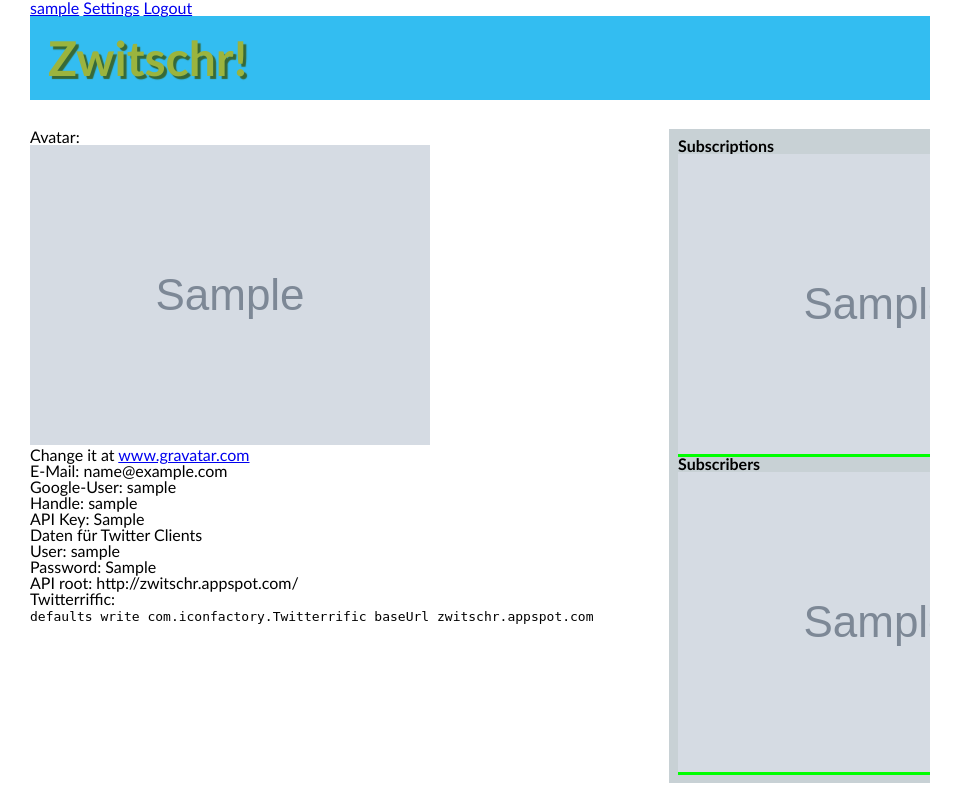
After one commit to mdornseif/Zwitschr, a Python web app: template templates/settings.html in a window 1280 px wide. The commit adds this page. Shown: the whole page, without its empty margins (0-963 px from the left). Run offline with Jinja, Linux system fonts and the light colour scheme; the template is opened without the code that fills it: most values are stand-ins (such as "Sample title", 1, 10 or a date in 2020); grey boxes marked "Sample" are stand-in pictures; some libraries are stand-ins or nearby versions.

Commit message:
settings page added

```diff
--- a/models.py
+++ b/models.py
@@ -101,6 +101,7 @@
     email = db.EmailProperty(required=False)
     source = db.StringProperty(required=False, default='web')
     in_reply_to = db.StringProperty(required=False)
+    in_reply_to_handle = db.StringProperty(required=False)
 
     def __unicode__(self):
         context = {'handle': self.handle,
@@ -170,6 +171,10 @@
         zwitsch.email = email
     if created_at:
         zwitsch.created_at = created_at
+    if in_reply_to:
+        rep = Zwitsch.all().filter('guid =', in_reply_to).get()
+        if rep:
+            zwitsch.in_reply_to_handle = rep.handle
     zwitsch.put()
     return zwitsch
 
--- a/templates/base.html
+++ b/templates/base.html
@@ -18,6 +18,7 @@
     <body>
         <div id="wrap">
           <a href="/nutzer/{{ aktueller_nutzer.handle }}">{{ aktueller_nutzer.handle }}</a>
+          <a href="/nutzer/{{ aktueller_nutzer.handle }}/settings">Settings</a>
           <a href="{{ aktueller_nutzer.logout_url }}">Logout</a>
           <div id="header">
             <h1><a href="/">Zwitschr!</a></h1>
--- /dev/null
+++ b/templates/settings.html
@@ -0,0 +1,42 @@
+{% extends "user_base.html" %}
+{% block content %}
+
+  <div>
+      Avatar:<br>
+      <img src="{{nutzer.gravatar}}">
+      <br>
+      Change it at <a href="http://www.gravatar.com/">www.gravatar.com</a>
+  </div>
+
+  <div>
+      E-Mail: {{ nutzer.email }}
+  </div>
+
+  <div>
+      Google-User: {{ nutzer.user.nickname }}
+  </div>
+
+  <div>
+      Handle: {{ nutzer.handle }}
+  </div>
+
+  <div>
+      API Key: {{ nutzer.get_api_key }}
+  </div>
+
+  <div>
+      Daten für Twitter Clients<br/>
+  </div>
+
+  <div>
+      User: {{ nutzer.handle }}<br/>
+      Password: {{ nutzer.get_api_key }}<br/>
+      API root: http://zwitschr.appspot.com/
+  </div>
+
+  <div>
+      Twitterriffic:<br/>
+      <code>defaults write com.iconfactory.Twitterrific baseUrl zwitschr.appspot.com</code>
+  </div>
+
+{% endblock %}
```
Also changed, not shown: main.py (+17 -0 lines).
